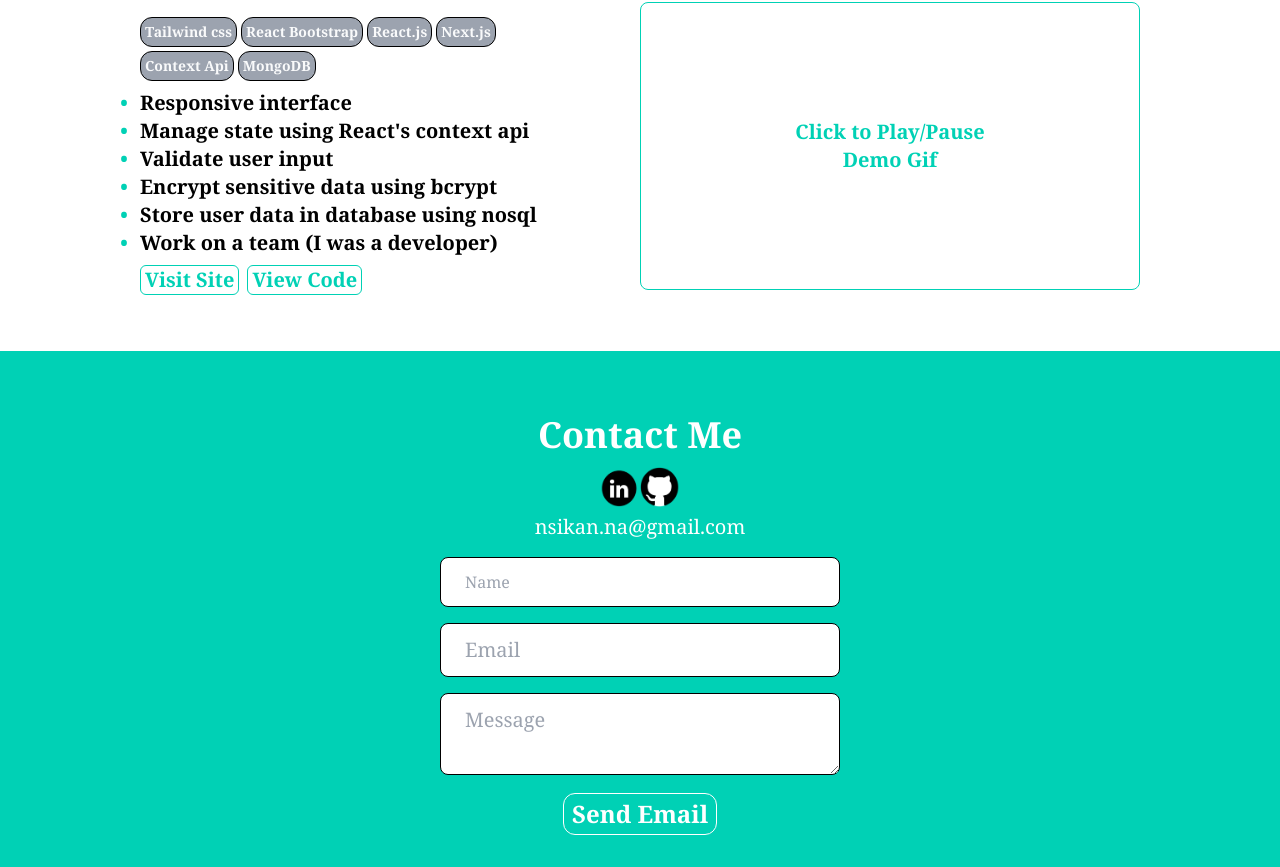
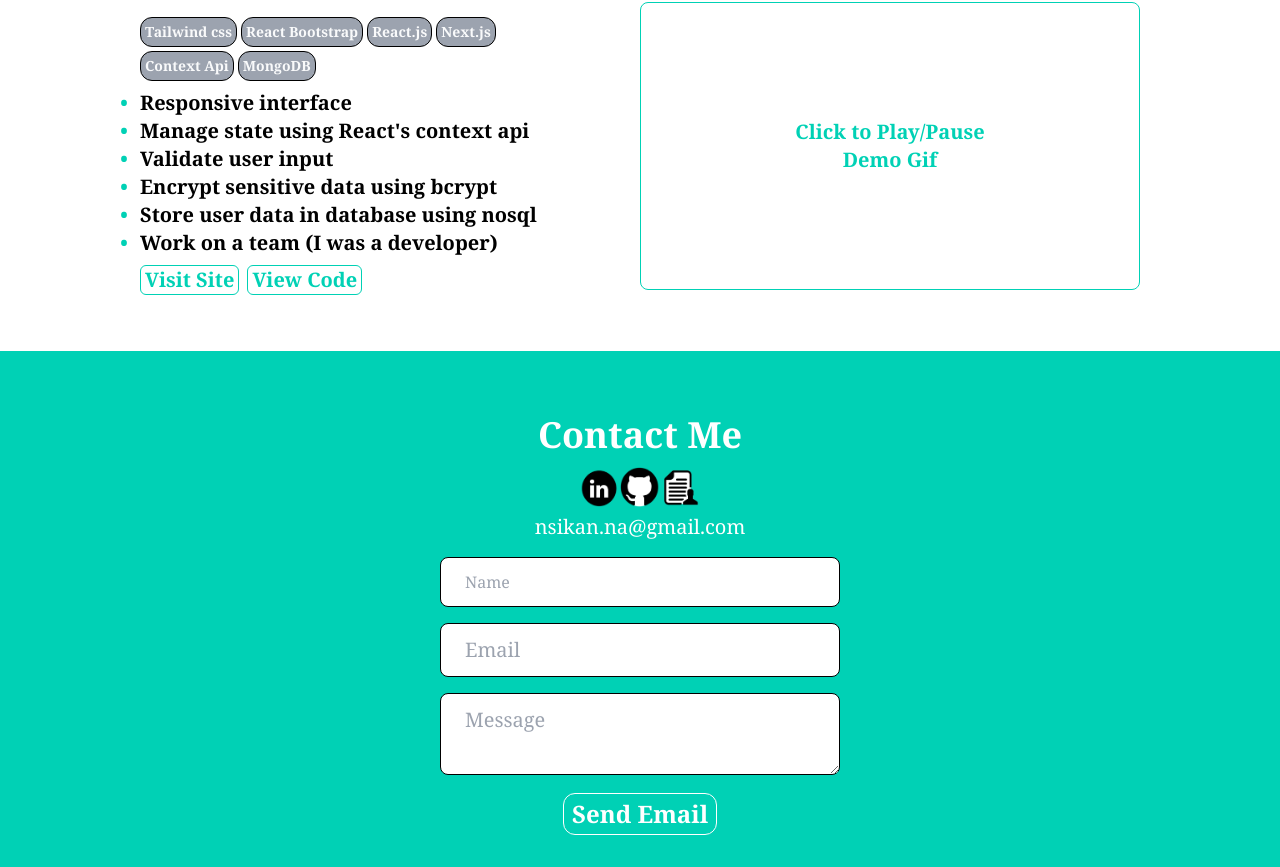
Before and after one commit to nsikan-na/portfolio, a Next.js app: page / in a window 1280 px wide. Shown: the part 1893-2760 px from the top of the page. Built offline with nearby package versions, Linux system fonts and the light colour scheme.

Commit message:
updated resume

```diff
--- a/components/Contact.js
+++ b/components/Contact.js
@@ -13,7 +13,7 @@ export default function Contact() {
               link: "https://www.linkedin.com/in/nsikan-na/",
             },
             { title: "github", link: "https://github.com/nsikan-na" },
-            // { title: "resume", link: "/images/Nsikan_Akpan_Resume.pdf" },
+            { title: "resume", link: "/images/Resume-Nsikan-Akpan.pdf" },
           ].map((links) => (
             <div key={links.title}>
               <a href={links.link} target="_blank">
```
Also changed, not shown: 2 other files (tests, documents, lock files or other folders).
